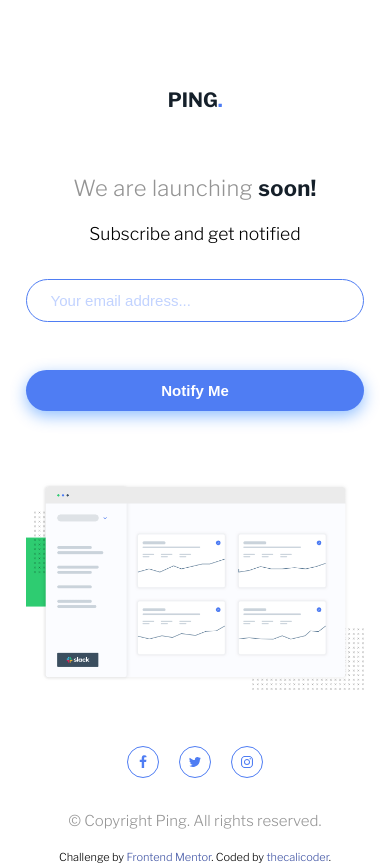
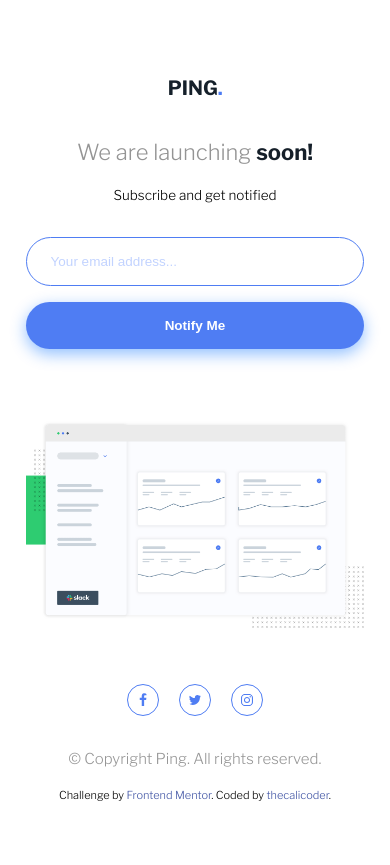
Before and after one commit to hello-antonio/ping-page, a plain HTML site: page index.html in a window 390 px wide. After the commit the page ends 844 px from the top, so only its background shows below. Drawn offline with nearby package versions, Linux system fonts and the light colour scheme.

Commit message:
minor styling changes

```diff
--- a/css/style.css
+++ b/css/style.css
@@ -1,7 +1,3 @@
-:root {
-    --blue: hsl()
-}
-
 html {
     -webkit-box-sizing: border-box;
     box-sizing: border-box;
@@ -34,13 +30,11 @@ svg {
 }
 
 /* TYPOGRAPHY */
-h1,
-h2 {
-    margin: 0 0 1rem;
+h1, h2 {
+    font-size: inherit;
 }
-
 p {
-    font-size: 0.875em;
+    font-size: 0.675em;
     margin: 0 0 1rem;
 }
 
@@ -78,7 +72,6 @@ a {
     font-weight: 300;
     padding: 1rem 0 0;
     color: hsl(0, 0%, 58%);
-    letter-spacing: 0.25pt;
 }
 
 .subheading strong {
@@ -116,11 +109,11 @@ label {
 
 input {
     width: auto;
-    padding: 0.75rem 1.5rem;
+    padding: 1rem 1.5rem;
     margin: 0 0 1rem;
     outline: transparent;
     border: transparent;
-    font-size: 0.75em;
+    font-size: 0.675em;
     border-radius: 40px;
 }
 
@@ -151,6 +144,7 @@ input {
 
 .error {
     padding: 0 1rem;
+    margin: auto;
     text-align: center;
     font-style: italic;
     font-size: 12px;
@@ -275,4 +269,8 @@ input {
     .subheading {
         font-size: 2.4em;
     }
+
+    .dashboard {
+        margin: 10% 0 0;
+    }
 }
```
